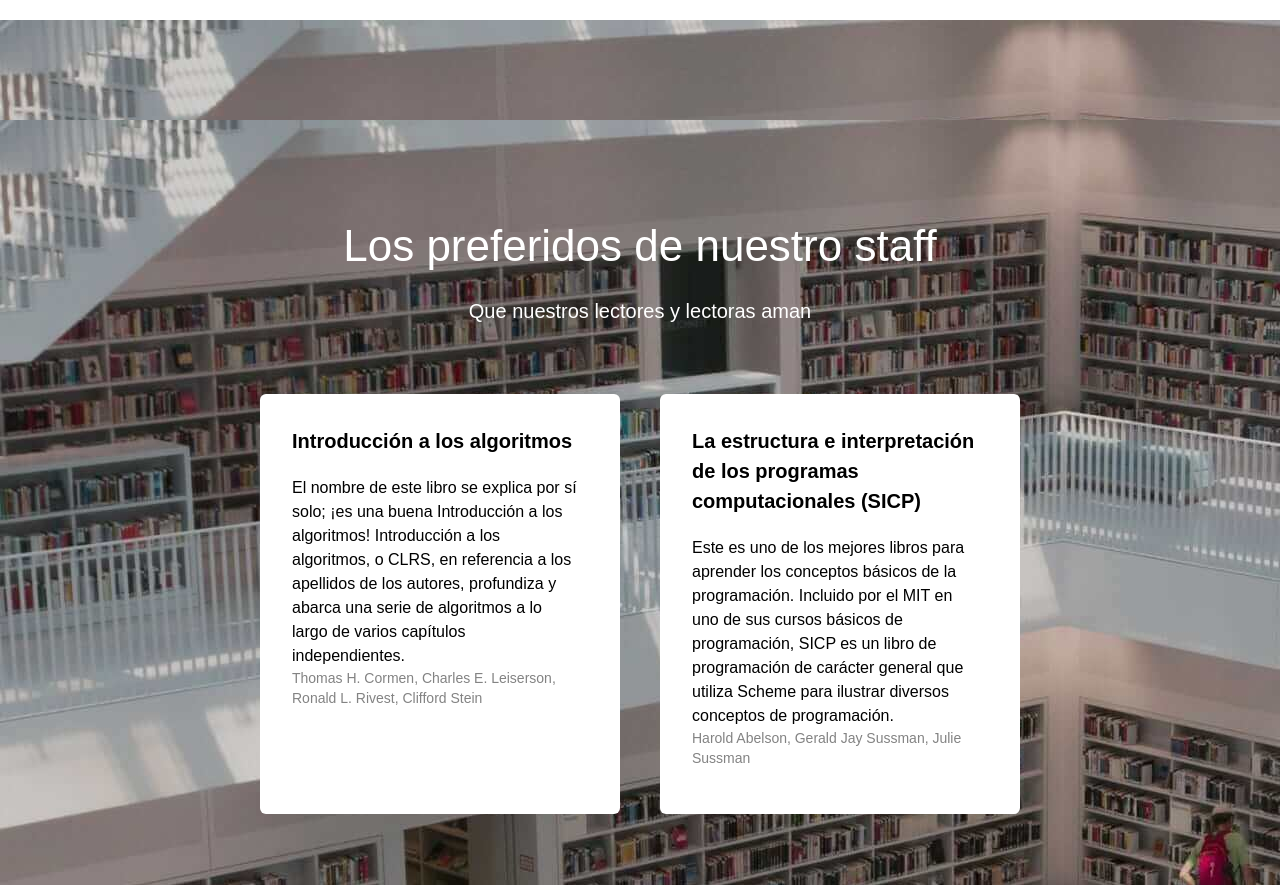
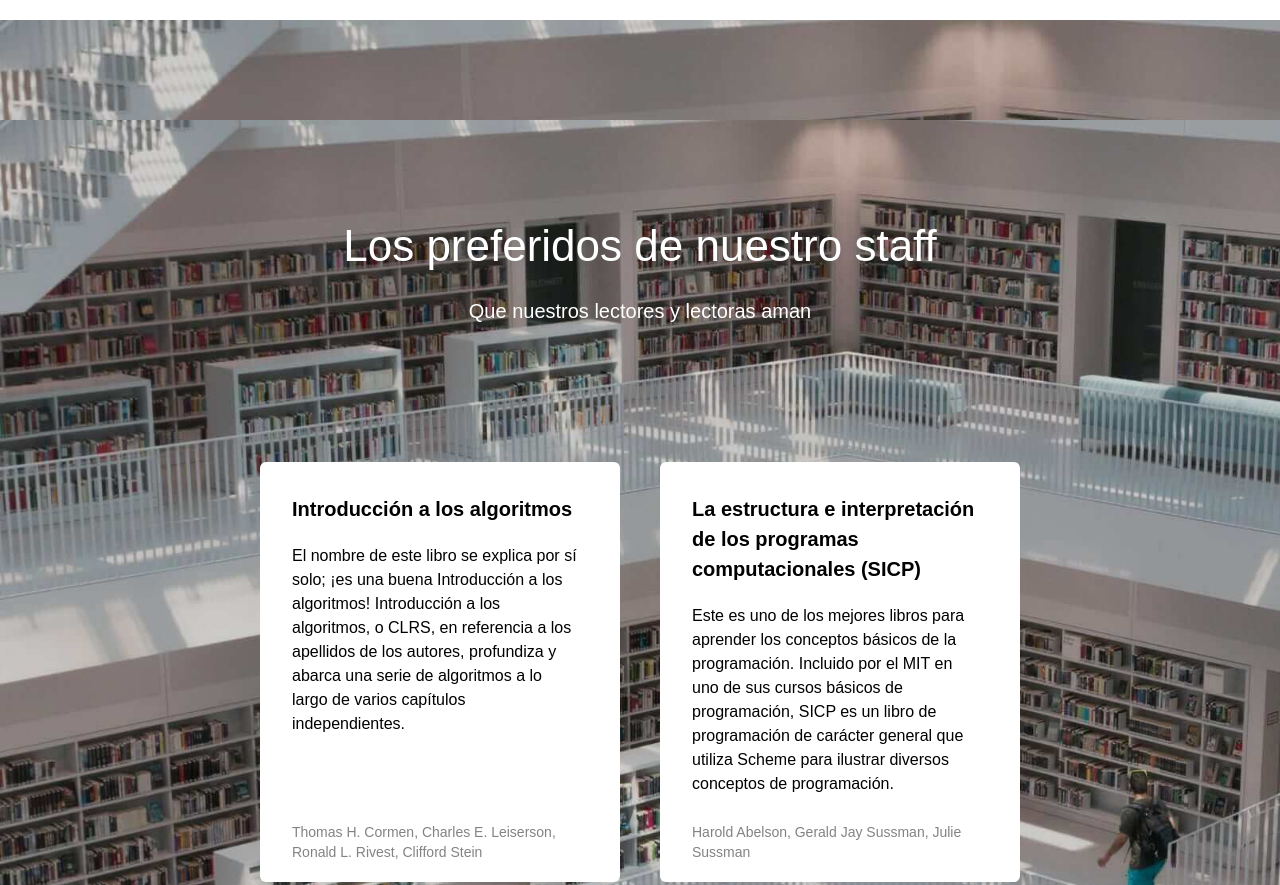
Before and after one commit to dannacifuentes/web_project_library_es, a plain HTML site: page index.html in a window 1280 px wide. Shown: the part 780-1665 px from the top of the page. Drawn offline with Linux system fonts and the light colour scheme.

Commit message:
Nueva actualización de mi proyecto

```diff
--- a/styles/style.css
+++ b/styles/style.css
@@ -51,6 +51,7 @@ ul {
   column-gap: 20px;
   margin-top: 8px;
   padding-right: 14px;
+  list-style-type: none;
 }
 
 .nav__link {
@@ -105,7 +106,7 @@ ul {
 
 .staff {
   background-image: url("../images/staff_picks_background.jpg");
-  background-size: auto;
+  background-size: cover;
   padding: 100px 0 140px;
 }
 
@@ -135,6 +136,7 @@ ul {
   flex-wrap: wrap;
   gap: 40px;
   list-style-type: none;
+  margin: 68px auto 0;
 }
 
 .card {
@@ -172,8 +174,8 @@ ul {
 }
 
 .card__footer {
-  margin-top: 0;
   margin: 0;
+  margin-top: auto;
   font-size: 14px;
   line-height: 20px;
   color: #838383;
```
